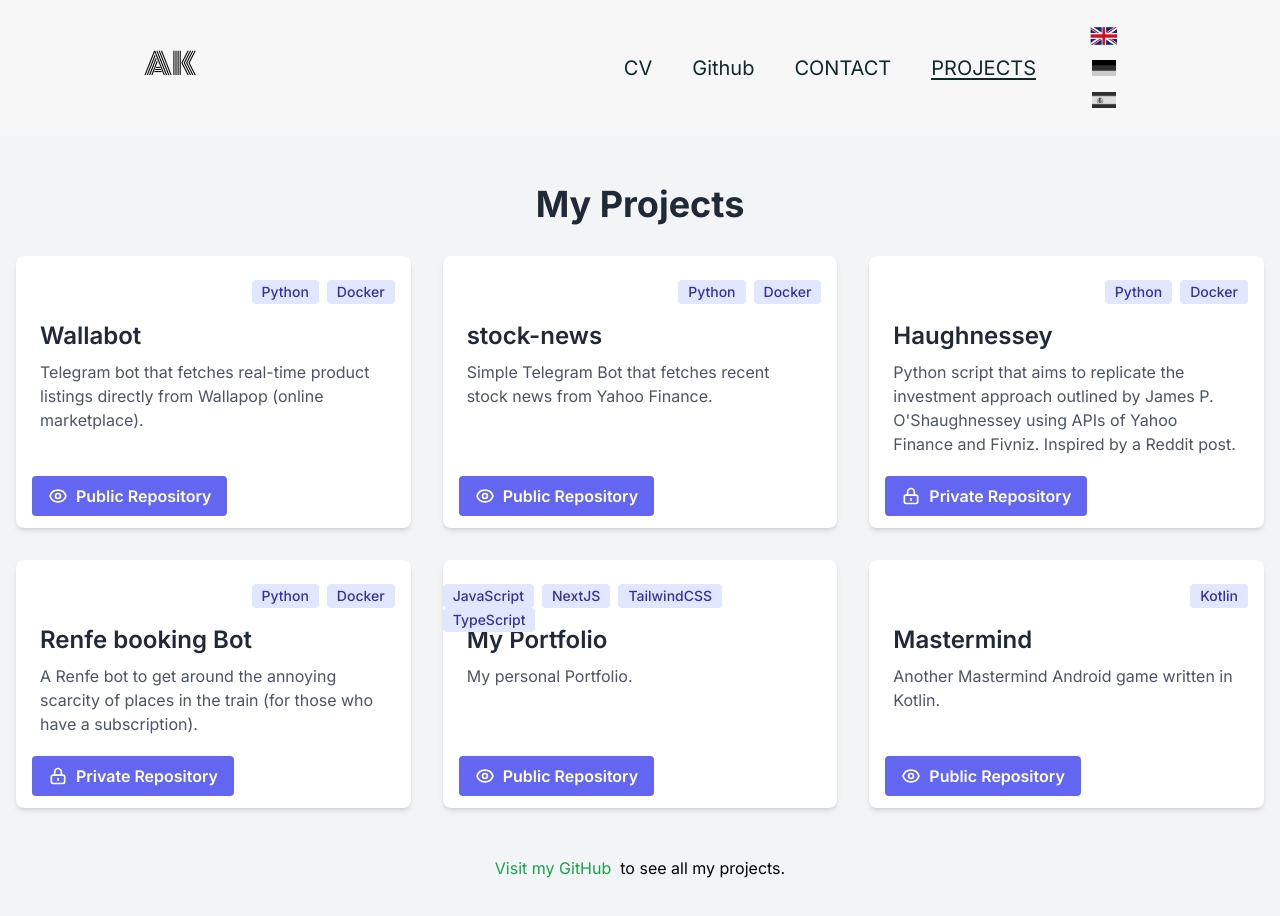
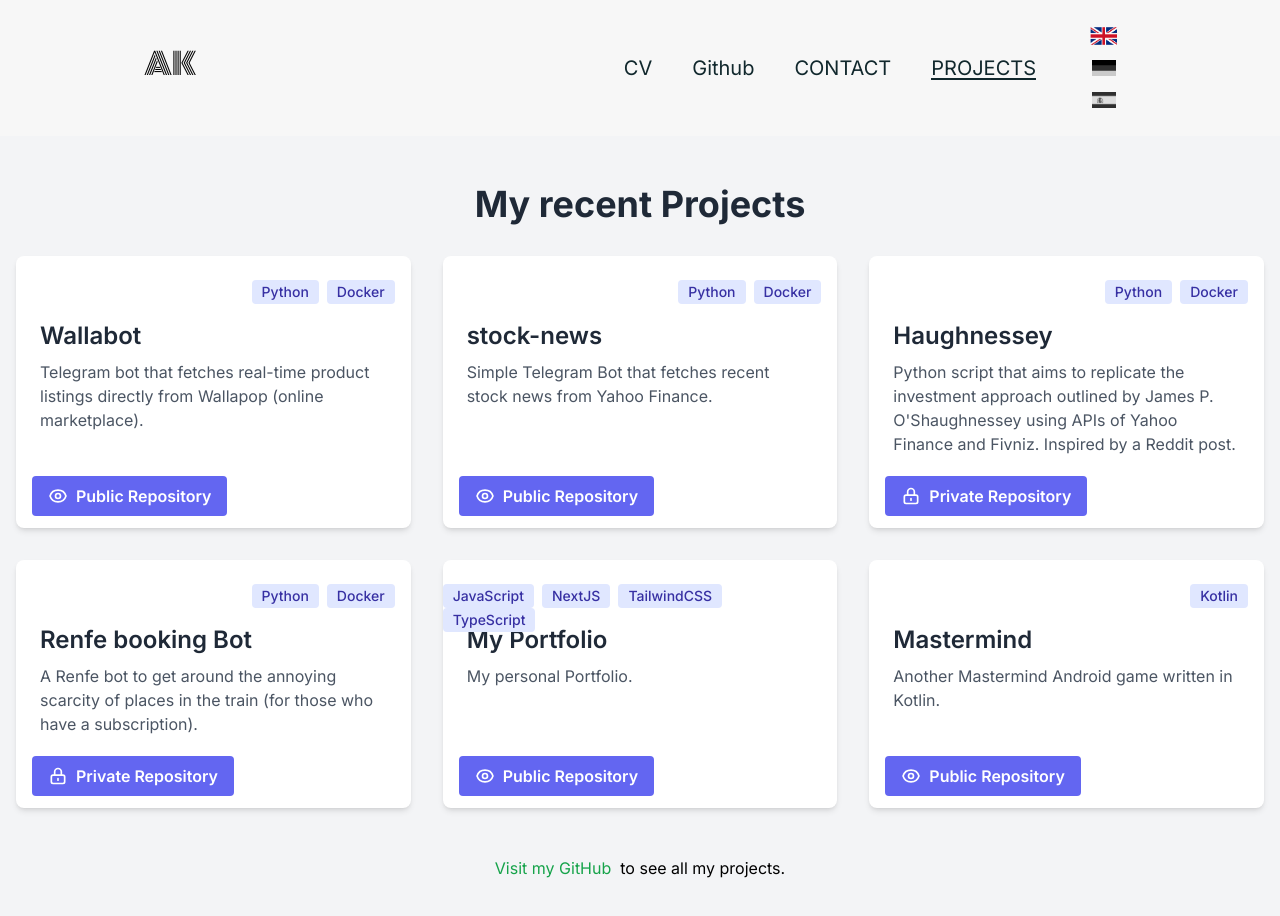
Before and after one commit to sidodam/my-website, a Next.js app: page /projects in a window 1280 px wide. Shown: the top 916 px of the page. Built offline with nearby package versions, Linux system fonts and the light colour scheme.

Commit message:
did some text correction

```diff
--- a/app/projects/page.tsx
+++ b/app/projects/page.tsx
@@ -74,21 +74,21 @@ const Page = () => {
 
   const translations = {
     en: {
-      projectsTitle: "My Projects",
+      projectsTitle: "My recent Projects",
       visitGithub: "Visit my GitHub",
       seeAllProjects: "to see all my projects.",
       publicRepo: "Public Repository",
       privateRepo: "Private Repository",
     },
     es: {
-      projectsTitle: "Mis Proyectos",
+      projectsTitle: "Mis proyectos recientes",
       visitGithub: "Visita mi GitHub",
       seeAllProjects: "para ver todos mis proyectos.",
       publicRepo: "Repositorio Público",
       privateRepo: "Repositorio Privado",
     },
     de: {
-      projectsTitle: "Meine Projekte",
+      projectsTitle: "Meine aktuellen Projekte",
       visitGithub: "Besuchen Sie mein GitHub",
       seeAllProjects: "um alle meine Projekte zu sehen.",
       publicRepo: "Öffentliches Repository",
```
